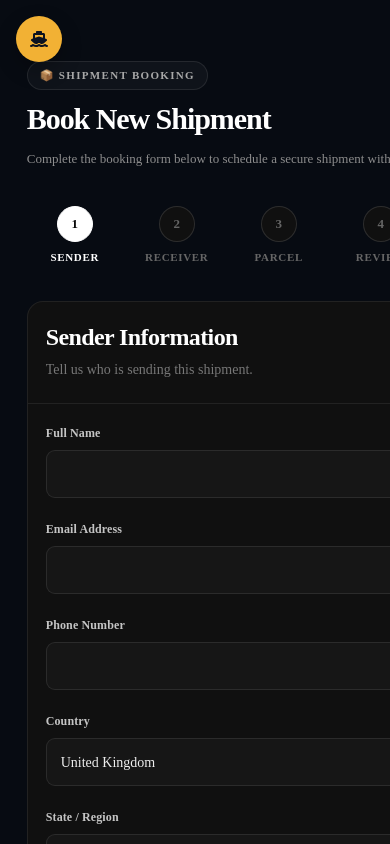
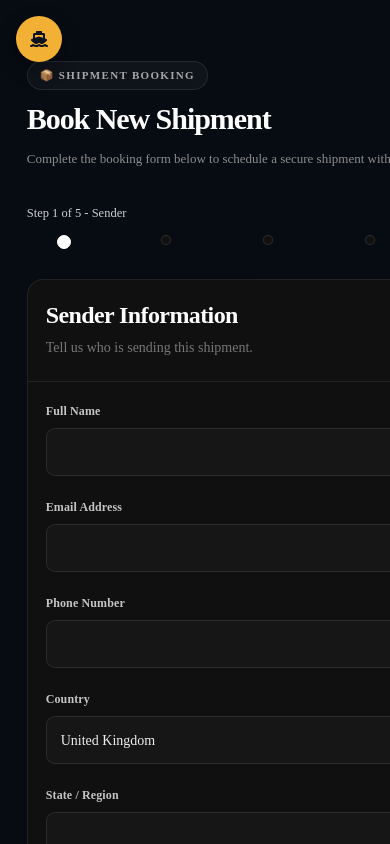
Before and after one commit to sunkan-mi27/LordTaylor-Cargo, a React (Vite) app: page /book in a window 390 px wide. Shown: the top 844 px of the page. Built offline with nearby package versions, Linux system fonts and the light colour scheme; sample sign-in values are in the browser's storage.

Commit message:
Flutter Payment Edit

```diff
--- a/src/pages/Booking.jsx
+++ b/src/pages/Booking.jsx
@@ -472,6 +472,13 @@ const BookShipment = () => {
 
         {/* STEP INDICATOR */}
 
+        <p className="mobile-step-label">
+          Step {currentStep} of 5 - {currentStep === 1 && "Sender"}
+          {currentStep === 2 && "Receiver"}
+          {currentStep === 3 && "Paecel"}
+          {currentStep === 4 && "Review"}
+          {currentStep === 5 && "Payment"}
+        </p>
         <div className="booking-steps">
           {[1, 2, 3, 4, 5].map((step) => (
             <div key={step} className="step">
--- a/src/styles/booking.css
+++ b/src/styles/booking.css
@@ -65,6 +65,10 @@
   position: relative;
   margin-bottom: 30px;
   padding: 0 8px;
+}
+
+.mobile-step-label {
+  display: none;
 }
 
 .booking-steps::before {
@@ -920,11 +924,18 @@
     font-size: 13px;
   }
 
+  .mobile-step-label {
+    display: block;
+    margin: 0 0 14px;
+    color: #cfcfcf;
+    font-size: 12.5px;
+    font-width: 600;
+  }
+
   .booking-steps {
-    overflow-x: auto;
-    justify-content: flex-start;
-    gap: 35px;
-    padding-bottom: 8px;
+    justify-content: center;
+    gap: 10px;
+    padding-bottom: 0;
   }
 
   .booking-steps::before {
@@ -933,6 +944,23 @@
 
   .step {
     flex-shrink: 0;
+  }
+
+  .step-title {
+    display: none;
+  }
+
+  .step-circle {
+    width: 10px;
+    height: 10px;
+    padding: 0;
+    font-size: 0;
+    border-radius: 50%;
+  }
+
+  .step-circle.active {
+    width: 14px;
+    height: 14px;
   }
 
   .form-grid {
--- a/src/styles/shipment-history.css
+++ b/src/styles/shipment-history.css
@@ -1474,3 +1474,20 @@
     gap: 5px;
   }
 }
+
+@media (max-width: 700px) {
+  .shipment-middle {
+    grid-template-columns: 1fr !important;
+    gap: 10px !important;
+  }
+
+  .shipment-route {
+    grid-template-columns: 1fr !important;
+    gap: 14px !important;
+  }
+
+  .shipment-route .route-line {
+    width: 2px;
+    height: 100%;
+  }
+}
```
Also changed, not shown: 1 other file (tests, documents, lock files or other folders).
